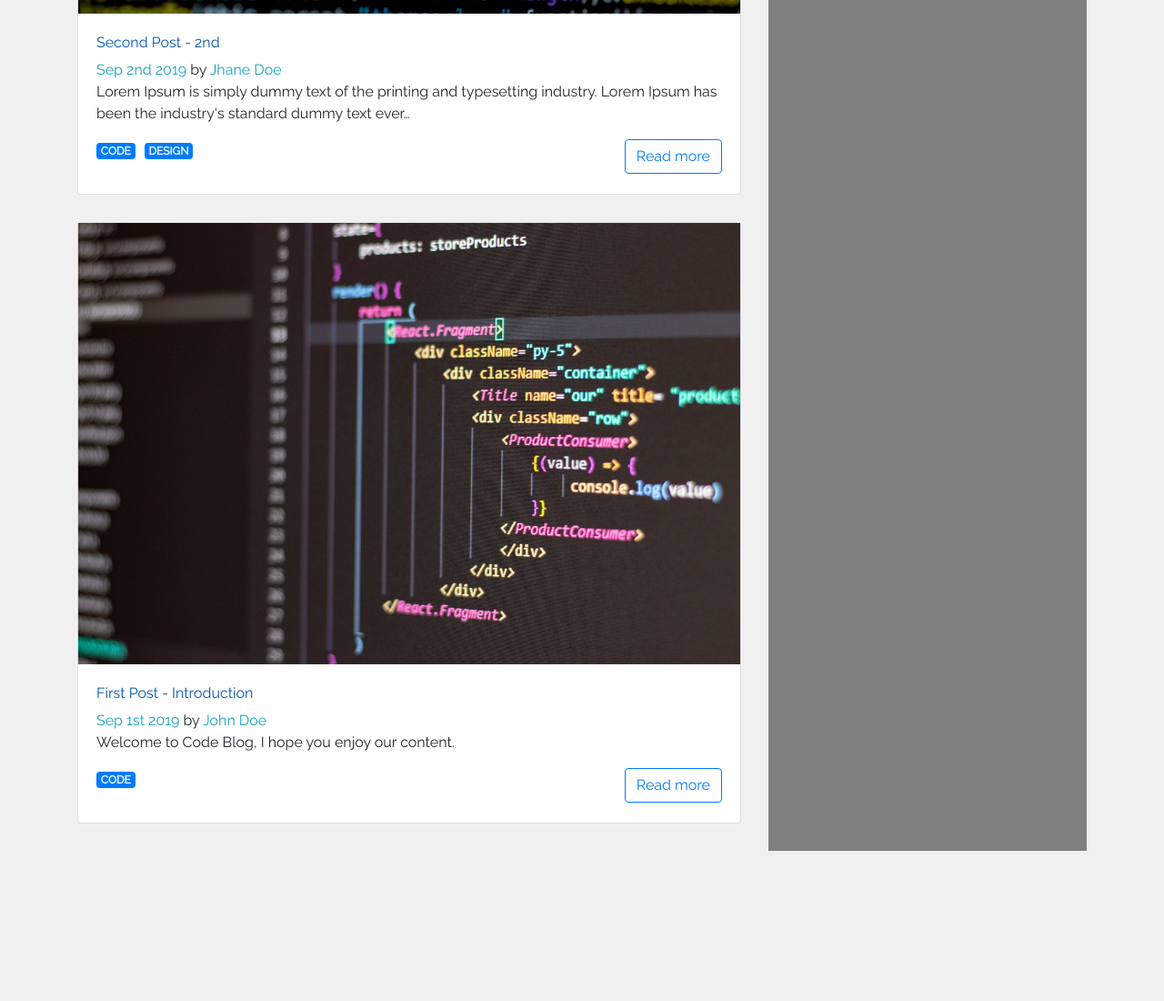
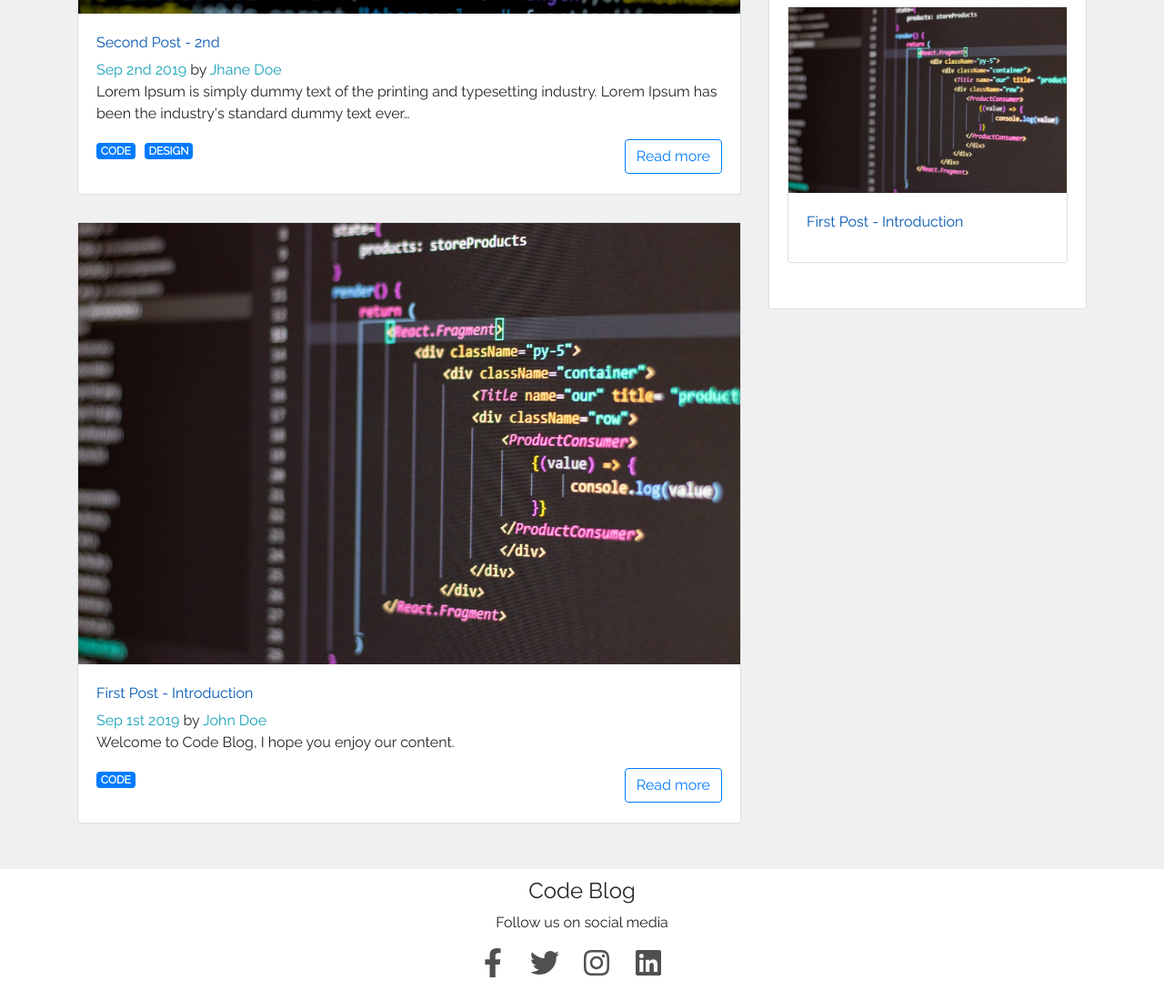
Before and after one commit to Lenislaw/gatsby-1st-app-blog, a Gatsby site: page / in a window 1280 px wide. Shown: the part 1314-2414 px from the top of the page at 91% size. Before the commit the page ends 2249 px from the top, so only its background shows below. Built offline with nearby package versions, Linux system fonts and the light colour scheme; Gatsby itself is replaced by a stand-in of ours.

Commit message:
Add Footer

```diff
--- a/package.json
+++ b/package.json
@@ -22,6 +22,7 @@
     "react": "^16.12.0",
     "react-dom": "^16.12.0",
     "react-helmet": "^6.1.0",
+    "react-icons": "^4.1.0",
     "reactstrap": "^8.7.1"
   },
   "devDependencies": {
--- /dev/null
+++ b/src/components/Footer.js
@@ -0,0 +1,56 @@
+import React from "react"
+import { FaFacebookF, FaTwitter, FaInstagram, FaLinkedin } from "react-icons/fa"
+
+const Footer = () => (
+  <div className="site-footer">
+    <h4 className="text-center">Code Blog</h4>
+    <p className="text-center">Follow us on social media</p>
+    <div className="footer-social-links">
+      <ul className="social-links-list">
+        <li>
+          <a
+            href="https://www.facebook.com"
+            target="_blank"
+            rel="noopener noreferrer"
+            className="facebook"
+          >
+            <FaFacebookF size="2em" />
+          </a>
+        </li>
+        <li>
+          <a
+            href="https://www.facebook.com"
+            target="_blank"
+            rel="noopener noreferrer"
+            className="twitter"
+          >
+            <FaTwitter size="2em" />
+          </a>
+        </li>
+        <li>
+          <a
+            href="https://www.facebook.com"
+            target="_blank"
+            rel="noopener noreferrer"
+            className="instagram"
+          >
+            <FaInstagram size="2em" />
+          </a>
+        </li>
+
+        <li>
+          <a
+            href="https://www.facebook.com"
+            target="_blank"
+            rel="noopener noreferrer"
+            className="linkedin"
+          >
+            <FaLinkedin size="2rem" />
+          </a>
+        </li>
+      </ul>
+    </div>
+  </div>
+)
+
+export default Footer
--- /dev/null
+++ b/src/components/Sidebar.js
@@ -0,0 +1,109 @@
+import React from "react"
+import { Link } from "gatsby"
+import {
+  Card,
+  Cardtitle,
+  CardBody,
+  CardTitle,
+  Button,
+  Form,
+  FormGroup,
+  Input,
+} from "reactstrap"
+import { graphql, StaticQuery } from "gatsby"
+import Img from "gatsby-image"
+
+const Sidebar = () => (
+  <div>
+    <Card>
+      <CardBody>
+        <CardTitle className="text-center text-uppercase mb-3">
+          Newsletter
+        </CardTitle>
+        <Form className="text-center">
+          <FormGroup>
+            <Input
+              type="email"
+              name="email"
+              placeholder="Your email address.."
+            />
+          </FormGroup>
+          <button className="btn btn-outline-success text-uppercase">
+            Subscribe
+          </button>
+        </Form>
+      </CardBody>
+    </Card>
+    <Card>
+      <CardBody>
+        <CardTitle className="text-center text-uppercase mb-3">
+          Advertisement
+        </CardTitle>
+        <img
+          src="https://via.placeholder.com/320x200"
+          alt="Advert"
+          style={{ width: "100%" }}
+        />
+      </CardBody>
+    </Card>
+    <Card>
+      <CardBody>
+        <CardTitle className="text-center text-uppercase mb-3">
+          Recent Posts
+        </CardTitle>
+        <StaticQuery
+          query={sidebarQuery}
+          render={data => (
+            <div>
+              {data.allMarkdownRemark.edges.map(({ node }) => (
+                <Card key={node.id}>
+                  <Link to={node.frontmatter.path}>
+                    <Img
+                      className="card-image-top"
+                      fluid={node.frontmatter.image.childImageSharp.fluid}
+                    />
+                  </Link>
+                  <CardBody>
+                    <CardTitle>
+                      <Link to={node.frontmatter.path}>
+                        {node.frontmatter.title}
+                      </Link>
+                    </CardTitle>
+                  </CardBody>
+                </Card>
+              ))}
+            </div>
+          )}
+        />
+      </CardBody>
+    </Card>
+  </div>
+)
+
+const sidebarQuery = graphql`
+  query sidebarQuery {
+    allMarkdownRemark(
+      sort: { fields: [frontmatter___date], order: DESC }
+      limit: 3
+    ) {
+      edges {
+        node {
+          id
+          frontmatter {
+            path
+            title
+            image {
+              childImageSharp {
+                fluid(maxWidth: 300) {
+                  ...GatsbyImageSharpFluid
+                }
+              }
+            }
+          }
+        }
+      }
+    }
+  }
+`
+
+export default Sidebar
--- a/src/components/layout.js
+++ b/src/components/layout.js
@@ -10,6 +10,7 @@ import PropTypes from "prop-types"
 import { useStaticQuery, graphql } from "gatsby"
 
 import Header from "./header"
+import Footer from "./Footer"
 import "../styles/index.scss"
 
 const Layout = ({ children }) => {
@@ -25,10 +26,15 @@ const Layout = ({ children }) => {
 
   return (
     <>
+      <script
+        src="https://kit.fontawesome.com/27497a9bbb.js"
+        crossOrigin="anonymous"
+      ></script>
       <Header siteTitle={data.site.siteMetadata?.title || `Title`} />
       <div className="container" id="content">
         {children}
       </div>
+      <Footer />
     </>
   )
 }
--- a/src/pages/index.js
+++ b/src/pages/index.js
@@ -4,6 +4,7 @@ import SEO from "../components/seo"
 import { graphql, StaticQuery } from "gatsby"
 import Post from "../components/Post"
 import { Row, Col } from "reactstrap"
+import Sidebar from "../components/Sidebar"
 
 const IndexPage = () => (
   <Layout>
@@ -36,9 +37,7 @@ const IndexPage = () => (
         />
       </Col>
       <Col md="4">
-        <div
-          style={{ width: "100%", height: "100%", backgroundColor: "gray" }}
-        ></div>
+        <Sidebar />
       </Col>
     </Row>
   </Layout>
```
Also changed, not shown: 1 other file.
